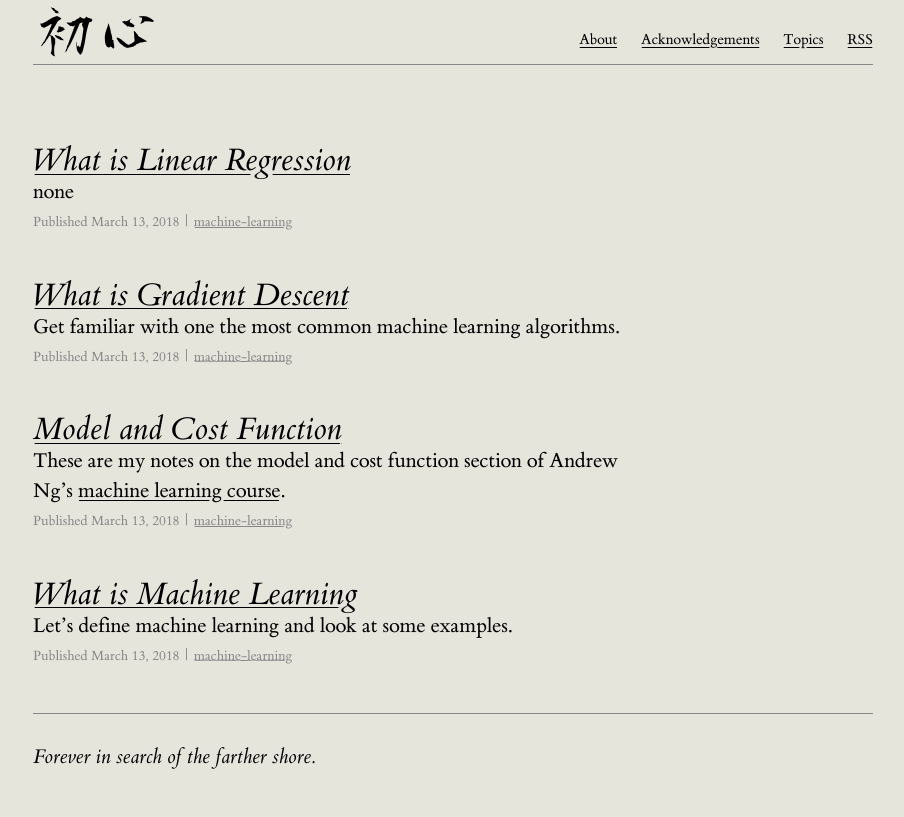
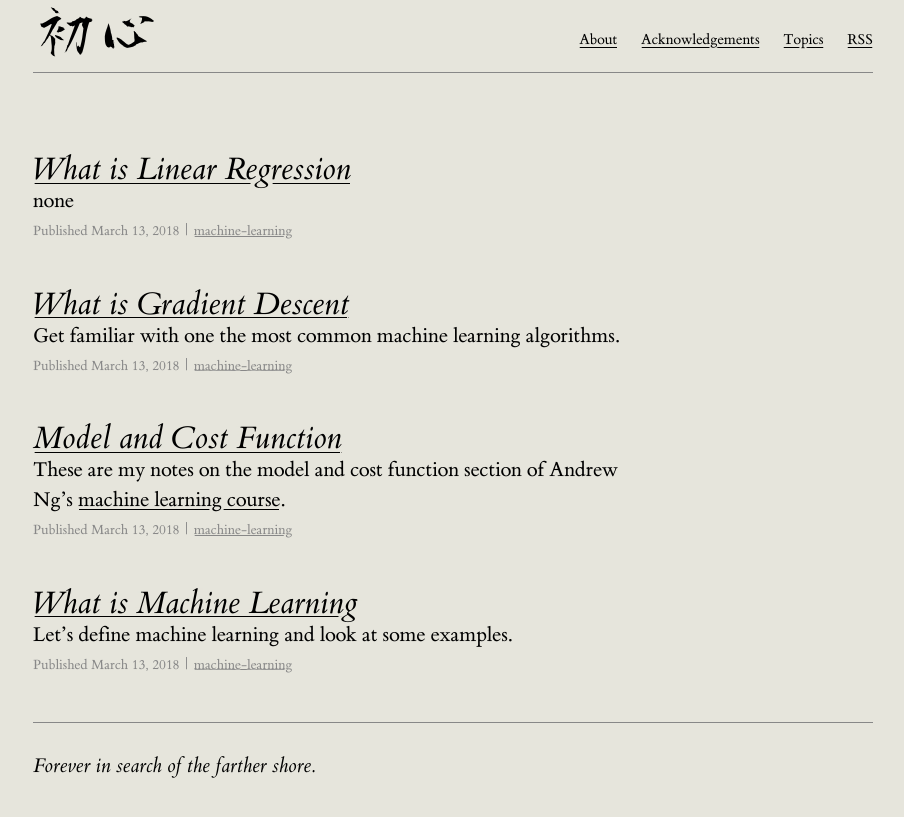
Before and after one commit to dempe/dempe.github.io, a Jekyll site: the page built from index.html, in a window 1280 px wide. Shown: the top 817 px of the page, without its empty margins (127-1031 px from the left). Built offline with Jekyll 4.4.1, drawn with Linux system fonts in a browser that asks for light colours.

Commit message:
Unify site title behaviour

```diff
--- a/_includes/header.html
+++ b/_includes/header.html
@@ -10,4 +10,5 @@
             <a href="{{ "/feed.xml" | prepend: site.baseurl }}">RSS</a>
         </div>
     </nav>
+    <hr/>
 </header>
--- a/css/main.scss
+++ b/css/main.scss
@@ -130,11 +130,12 @@
 {
   display: block;
   height: 1px;
-  width: 55%;
+  width: 100%;
   border: 0;
   border-top: 1px solid $midground-color;
   margin: 0px;
   padding: 0;
+  clear: both;
 }
 
 p.subtitle
@@ -661,7 +662,8 @@
 
   &:hover
   {
-    text-decoration: underline;
+    border-style: solid;
+    border-width: 0px 0px 1px 0px;
   }
 }
 
@@ -684,7 +686,6 @@
 
 .site-header
 {
-  border-bottom: 1px solid $midground-color;
   min-height: 56px;
   margin: 0px;
   margin-bottom: 40px;
```
